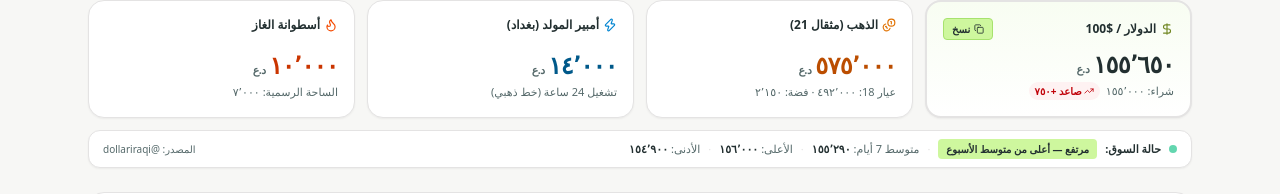
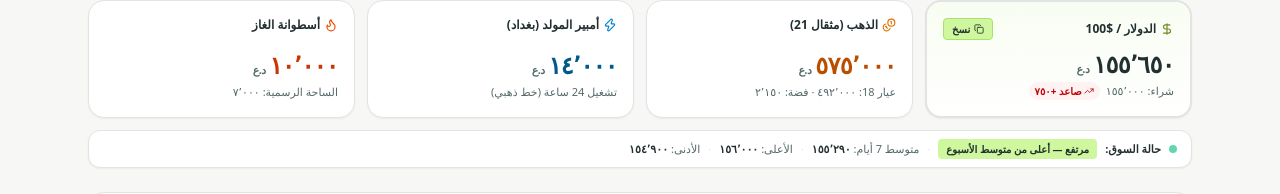
Before and after one commit to Ali-Jemo/jemo.co, a Next.js app: page /iq in a window 1280 px wide. Shown: the part 354-548 px from the top of the page. Built offline with nearby package versions, Linux system fonts and the light colour scheme; no server answers.

Commit message:
style(iq): remove remaining @dollariraqi source text from status bar

```diff
--- a/src/components/iq/MarketTicker.tsx
+++ b/src/components/iq/MarketTicker.tsx
@@ -343,11 +343,6 @@ export default function MarketTicker() {
             </strong>
           </span>
         </div>
-        {liveDollar?.sourceName && (
-          <span className="text-[10px] text-[#55696a]">
-            المصدر: {liveDollar.sourceName}
-          </span>
-        )}
       </div>
     </section>
   );
```
